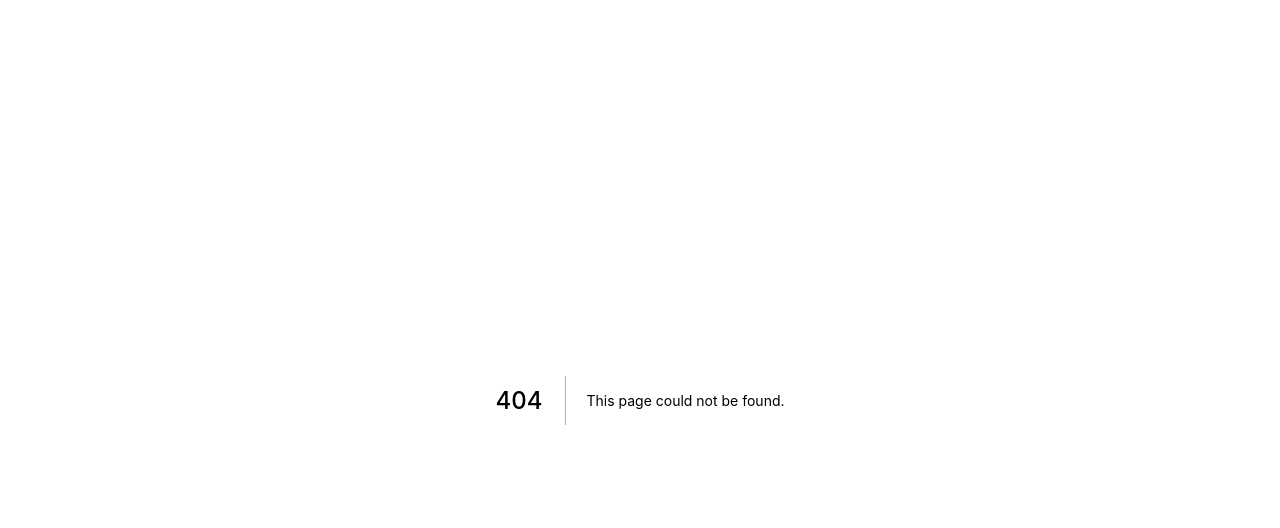
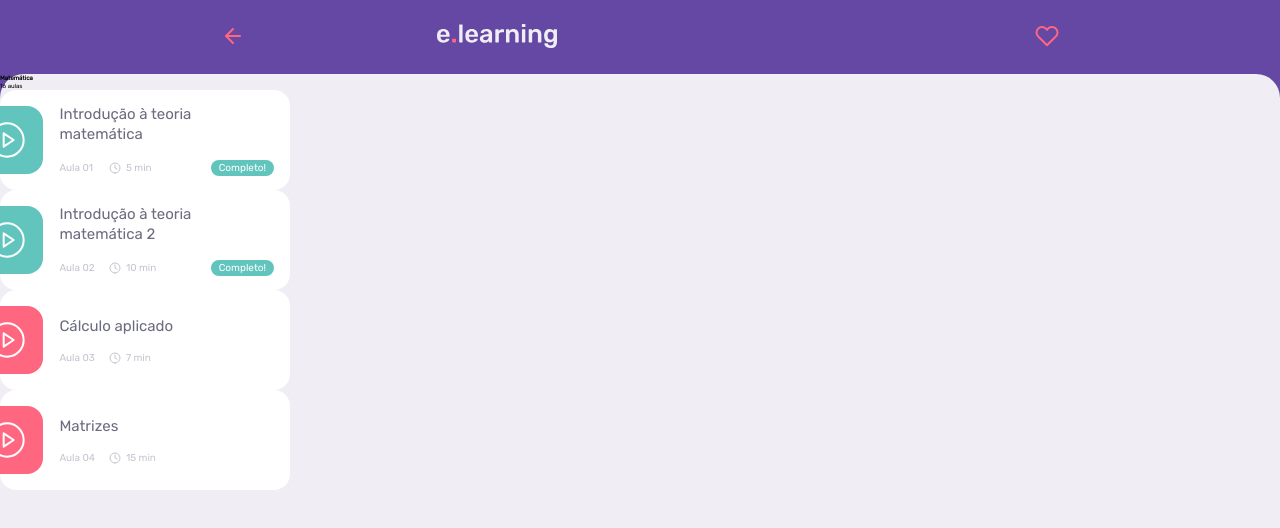
Before and after one commit to Taiaiaii/e-learning, a Next.js app: page /aulas in a window 1280 px wide. Before the commit this address had no page. Shown: the top 528 px of the page. Built offline with nearby package versions, Linux system fonts and the light colour scheme.

Commit message:
fix: replacing logo

```diff
--- a/src/components/ClassLayout/index.tsx
+++ b/src/components/ClassLayout/index.tsx
@@ -1,13 +1,13 @@
-import React, { ReactElement } from 'react';
+import React, { ReactNode } from 'react';
 import { useRouter } from 'next/router';
 
-import Logo from '@public/e.learning-logo.svg';
+import Logo from '@public/logo.svg';
 import ArrowBack from '@public/arrow-back.svg';
 import Like from '@public/like.svg';
 import { ClassContainer, Header, MainContainer } from './styles';
 
 interface IClassLayoutProps {
-  children: ReactElement;
+  children: ReactNode;
   route: string;
 }
 
--- /dev/null
+++ b/src/pages/aulas/index.tsx
@@ -0,0 +1,7 @@
+import { ClassesTemplate } from "@templates/Classes";
+
+export default function Aulas (){
+    return (
+        <ClassesTemplate/>
+    )
+}
--- /dev/null
+++ b/src/templates/Classes/index.tsx
@@ -0,0 +1,27 @@
+import ClassCard from '@components/ClassCard';
+import ClassLayout from '@components/ClassLayout';
+import { MOCKED_CLASSES } from '../../../.mocks/constants/MOCKED_CLASSES';
+
+export function ClassesTemplate() {
+  return (
+    <ClassLayout route='/home'>
+      <div>
+        <h1>Matemática</h1>
+        <p>16 aulas</p>
+      </div>
+      <div>
+        {MOCKED_CLASSES.map((lesson) => {
+            return (
+              <ClassCard
+                classNumber={lesson.classNumber}
+                isConcluded={lesson.isConcluded}
+                time={lesson.time}
+                title={lesson.title}
+                key={lesson.id}
+              />
+            );
+        })}
+      </div>
+    </ClassLayout>
+  );
+}
```
Also changed, not shown: .mocks/constants/MOCKED_CLASSES.ts, public/e.learning-logo.svg (deleted), public/logo.svg (added).
